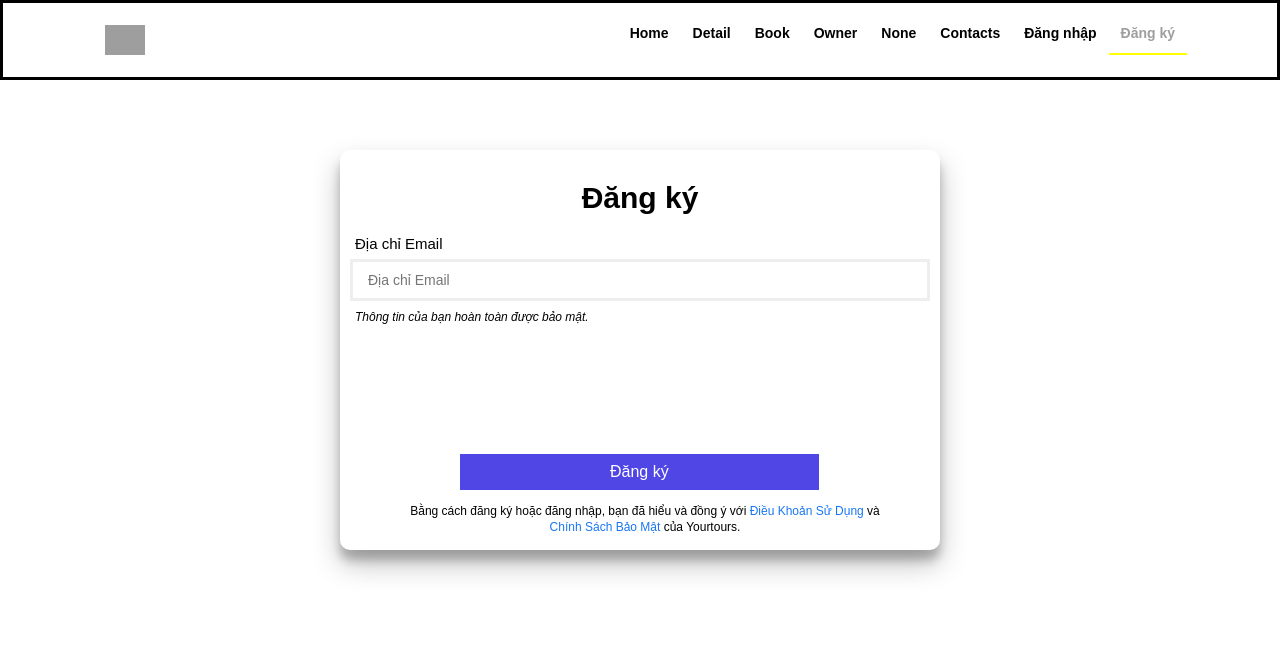
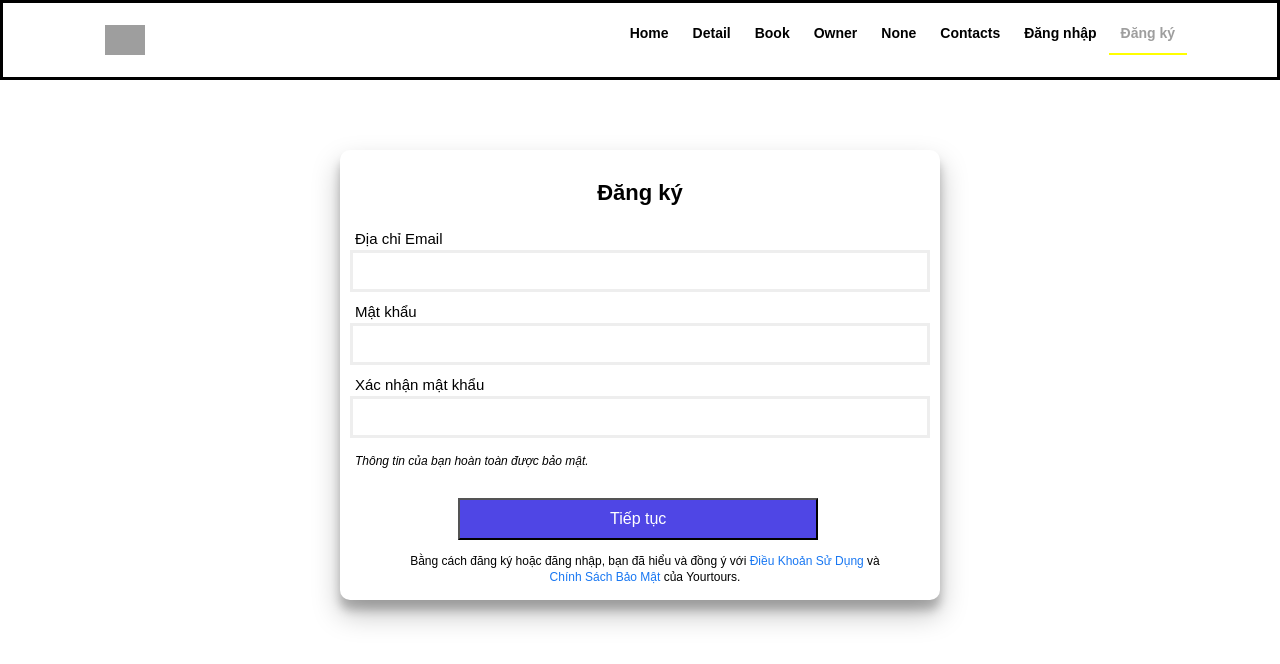
Before and after one commit to ThaiHaiDev/YourTours_Client, a React (Create React App) app: page /signup in a window 1280 px wide. Shown: the top 664 px of the page. Built offline with nearby package versions, Linux system fonts and the light colour scheme; grey boxes are pictures that could not be loaded.

Commit message:
update interface signup and validate, fix findDOMNode

```diff
--- /dev/null
+++ b/src/components/OTPBox/OTPBox.scss
@@ -0,0 +1,32 @@
+.otp-box {
+    .container {
+        display: flex;
+        flex-flow: column;
+        height: 100%;
+        align-items: space-around;
+        justify-content: center;
+    }
+
+    .userInput {
+        display: flex;
+        justify-content: center;
+    }
+
+    input {
+        margin: 10px;
+        height: 35px;
+        width: 65px;
+        border: none;
+        border-radius: 5px;
+        text-align: center;
+        font-family: arimo;
+        font-size: 1.2rem;
+        background: #eef2f3;
+    }
+
+    h1 {
+        text-align: center;
+        font-family: arimo;
+        color: honeydew;
+    }
+}
--- /dev/null
+++ b/src/components/OTPBox/OTPBox.tsx
@@ -0,0 +1,37 @@
+import { ChangeEvent, useEffect, useState } from 'react';
+import './OTPBox.scss';
+const OTPBox = () => {
+    const [otpCode, setOptCode] = useState<string>('')
+
+    const clickEvent = (last: any) => {
+        console.log(otpCode);
+        document.getElementById(last)?.focus();
+    };
+
+    useEffect(() => {
+        document.getElementById('ist')?.focus();
+    }, []);
+
+    const nameChangeHandler = (event: ChangeEvent<HTMLInputElement>) => {
+        setOptCode(otpCode + event.currentTarget?.value);
+    };
+
+    return (
+        <div className="otp-box">
+            <div className="container">
+                <h1>ENTER OTP</h1>
+                <div className="userInput">
+                    <form>
+                        <input type="text" id="ist" maxLength={1} onKeyUp={() => clickEvent('sec')} onChange={nameChangeHandler} />
+                        <input type="text" id="sec" maxLength={1} onKeyUp={() => clickEvent('third')} onChange={nameChangeHandler} />
+                        <input type="text" id="third" maxLength={1} onKeyUp={() => clickEvent('fourth')} onChange={nameChangeHandler} />
+                        <input type="text" id="fourth" maxLength={1} onKeyUp={() => clickEvent('fifth')} onChange={nameChangeHandler} />
+                        <input type="text" id="fifth" maxLength={1} onKeyUp={() => clickEvent('')} onChange={nameChangeHandler} />
+                    </form>
+                </div>
+            </div>
+        </div>
+    );
+};
+
+export default OTPBox;
--- a/src/components/Popular/Popular.tsx
+++ b/src/components/Popular/Popular.tsx
@@ -4,8 +4,6 @@ import './Popular.scss';
 import Provice from '../../mockdata/ProvinceVN.json'
 
 const Popular = () => {
-
-    console.log(Provice[0].thumbnail)
     return (
         <div className="web-content">
             <div className="package-menu">
--- a/src/pages/AuthPage/Signup/Signup.scss
+++ b/src/pages/AuthPage/Signup/Signup.scss
@@ -1,6 +1,7 @@
 .signup {
     position: relative;
     margin-top: 70px;
+
     .nav-item {
         width: calc(var(--nav-size) * 0.8);
         display: flex;
@@ -34,7 +35,7 @@
     }
 
     .dropdown {
-        height: 400px !important;
+        height: 450px !important;
         background-color: #fff;
         border-radius: 10px;
         box-shadow: 0 14px 28px rgba(0, 0, 0, 0.25), 0 10px 10px rgba(0, 0, 0, 0.22);
@@ -48,12 +49,13 @@
             width: 100%;
 
             .form-email {
+
                 h1 {
                     font-weight: bold;
-                    margin-top: 30px;
+                    margin-top: 25px;
                     margin-bottom: 30px;
                     text-align: center;
-
+                    font-size: 2.2rem;
                 }
 
                 input {
@@ -61,13 +63,33 @@
                     border-color: #eee;
                     padding: 10px 15px;
                     width: 100%;
-                    margin-bottom: 5px;
-                    margin-top: 7px;
+                    margin-bottom: 12px;
+                    margin-top: 3px;
                     font-size: 1.4rem;
                 }
 
                 .label-email {
                     margin-left: 5px;
+                }
+
+                .message_error {
+                    margin: 0;
+                    color: red;
+                    font-size: 1.2rem;
+                }
+
+                .customs-btn {
+                    position: absolute;
+                    background: #4f46e5;
+                    padding: 10px 150px;
+                    font-size: 1.6rem;
+                    color: white;
+                    margin-left: 18%;
+                    bottom: 60px;
+                }
+
+                .customs-btn:hover {
+                    background: #1e88e5;
                 }
             }
 
@@ -82,20 +104,7 @@
                 }
             }
 
-            .customs-btn {
-                position: absolute;
-                background: #4f46e5;
-                padding: 10px 150px;
-                font-size: 1.6rem;
-                color: white;
-                margin-left: 110px;
-                margin-right: 110px;
-                bottom: 60px;
-            }
 
-            .customs-btn:hover {
-                background: #1e88e5;
-            }
 
         }
 
--- a/src/pages/AuthPage/Signup/Signup.tsx
+++ b/src/pages/AuthPage/Signup/Signup.tsx
@@ -5,6 +5,7 @@ import { CSSTransition } from 'react-transition-group';
 import { Link } from 'react-router-dom';
 import Navbar from '../../../components/Navbar/Navbar';
 import ArrowBackIosIcon from '@mui/icons-material/ArrowBackIos';
+import OTPBox from '../../../components/OTPBox/OTPBox';
 
 function Signup() {
     return (
@@ -22,16 +23,20 @@ function DropdownMenu() {
     const [menuHeight, setMenuHeight] = useState<any>(null);
     const dropdownRef = useRef<any>(null);
 
+    const initialValues = { email: '', password: '', confirmPassword: '' };
+    const [formValues, setFormValues] = useState(initialValues);
+    const [formErrors, setFormErrors] = useState<any>({});
+
     useEffect(() => {
         setMenuHeight(dropdownRef.current?.firstChild.offsetHeight);
     }, []);
 
-    function calcHeight(el:any) {
+    function calcHeight(el: any) {
         const height = el.offsetHeight;
         setMenuHeight(height);
     }
 
-    function DropdownItem(props : any) {
+    function DropdownItem(props: any) {
         return (
             <Link to="#" className="menu-item" onClick={() => props.goToMenu && setActiveMenu(props.goToMenu)}>
                 <span className="icon-button">{props.leftIcon}</span>
@@ -41,40 +46,93 @@ function DropdownMenu() {
         );
     }
 
+    const handleSubmit = (e: React.FormEvent) => {
+        e.preventDefault();
+        setFormErrors(validate(formValues));
+        if (formErrors.email === '' && formErrors.password === '') {
+            setActiveMenu('info_user');
+        }
+    };
+
+    const handleChange = (e: React.ChangeEvent<HTMLInputElement>) => {
+        const { name, value } = e.target;
+        setFormValues({ ...formValues, [name]: value });
+    };
+
+    const validate = (values: any) => {
+        const errors = { email: '', password: '', confirmPassword: '' };
+        const regex = /^[^\s@]+@[^\s@]+\.[^\s@]{2,}$/i;
+
+        if (!values.email) {
+            errors.email = 'Email is required!';
+        } else if (!regex.test(values.email)) {
+            errors.email = 'This is not a valid email format!';
+        }
+        if (!values.password) {
+            errors.password = 'Password is required';
+        } else if (values.password.length < 4) {
+            errors.password = 'Password must be more than 4 characters';
+        } else if (values.password.length > 10) {
+            errors.password = 'Password cannot exceed more than 10 characters';
+        }
+        return errors;
+    };
+
     return (
-        <div className="dropdown" style={{ height: menuHeight }} ref={dropdownRef}>
+        <div className="dropdown" style={{ height: menuHeight }} >
             <CSSTransition
                 in={activeMenu === 'main'}
                 timeout={500}
                 classNames="menu-primary"
                 unmountOnExit
                 onEnter={calcHeight}
+                nodeRef={dropdownRef}
             >
-                <div className="menu">
+                <div className="menu" ref={dropdownRef}>
                     <div className="form-email">
-                        <h1>Đăng ký</h1>
-                        <label>
-                            <label className="label-email">Địa chỉ Email</label>
-                            <input type="email" placeholder="Địa chỉ Email" />
-                        </label>
+                        <form onSubmit={handleSubmit}>
+                            <h1>Đăng ký</h1>
+                            <label>
+                                <label className="label-email">Địa chỉ Email</label>
+                                <input type="email" name="email" value={formValues.email} onChange={handleChange} />
+                                {formErrors.email && <p className="message_error">{`${formErrors.email}`}</p>}
+                            </label>
+
+                            <label style={{ paddingTop: '5px' }}>
+                                <label className="label-email">Mật khẩu</label>
+                                <input
+                                    type="password"
+                                    name="password"
+                                    value={formValues.password}
+                                    onChange={handleChange}
+                                />
+                                {formErrors.password && <p className="message_error">{`${formErrors.password}`}</p>}
+                            </label>
+
+                            <label>
+                                <label className="label-email">Xác nhận mật khẩu</label>
+                                <input type="password" />
+                            </label>
+                            <br />
+                            <button className="customs-btn">Tiếp tục</button>
+                        </form>
                     </div>
+                    {/* <OTPBox /> */}
                     <p style={{ fontStyle: 'italic', marginLeft: '5px', fontSize: '1.2rem', marginTop: '3px' }}>
                         Thông tin của bạn hoàn toàn được bảo mật.
                     </p>
-                    <Link to="#" className="customs-btn" onClick={() => setActiveMenu('animals')}>
-                        Đăng ký
-                    </Link>
                 </div>
             </CSSTransition>
 
             <CSSTransition
-                in={activeMenu === 'animals'}
+                in={activeMenu === 'info_user'}
                 timeout={500}
                 classNames="menu-secondary"
                 unmountOnExit
                 onEnter={calcHeight}
+                nodeRef={dropdownRef}
             >
-                <div className="menu">
+                <div className="menu" ref={dropdownRef}>
                     <DropdownItem goToMenu="main" leftIcon={<ArrowBackIosIcon style={{ marginLeft: '5px' }} />}>
                         <p style={{ marginTop: '12px', marginLeft: '-5px', color: 'black' }}>Quay lại</p>
                     </DropdownItem>
@@ -91,8 +149,14 @@ function DropdownMenu() {
             <div className="policy">
                 <p>
                     Bằng cách đăng ký hoặc đăng nhập, bạn đã hiểu và đồng ý với{' '}
-                    <Link to='' className="link-policy">Điều Khoản Sử Dụng</Link> và{' '}
-                    <Link to='' className="link-policy">Chính Sách Bảo Mật</Link> của Yourtours.
+                    <Link to="" className="link-policy">
+                        Điều Khoản Sử Dụng
+                    </Link>{' '}
+                    và{' '}
+                    <Link to="" className="link-policy">
+                        Chính Sách Bảo Mật
+                    </Link>{' '}
+                    của Yourtours.
                 </p>
             </div>
         </div>
```
